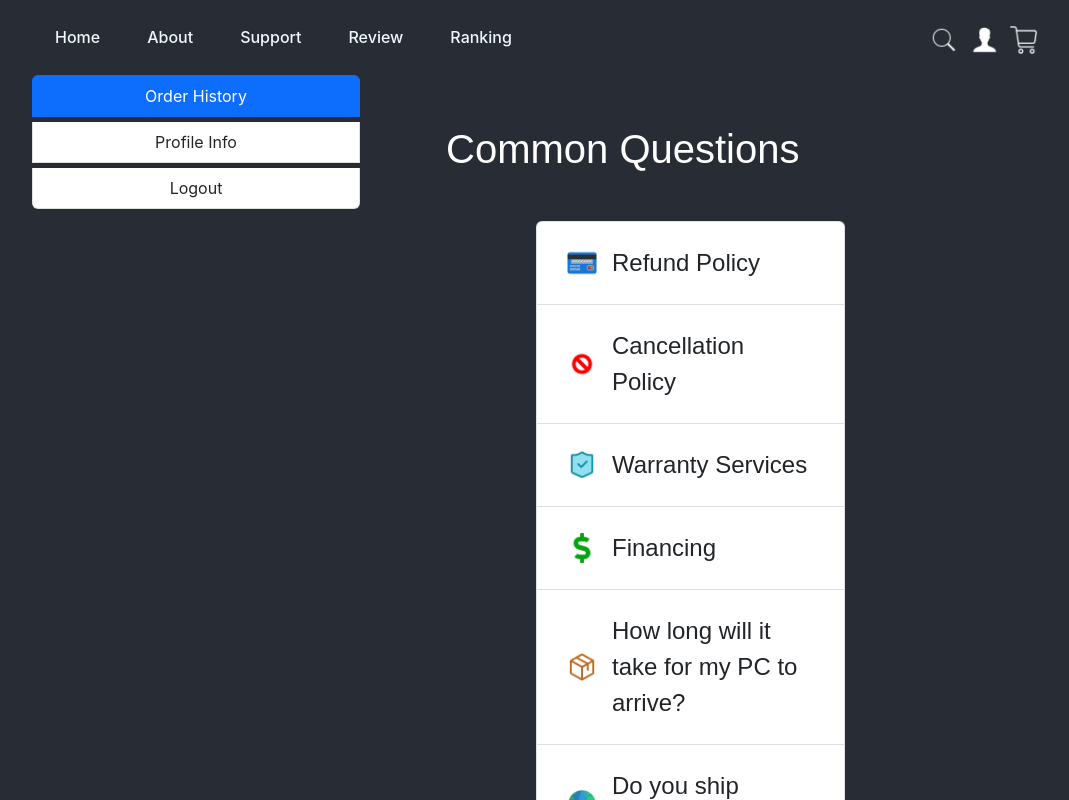
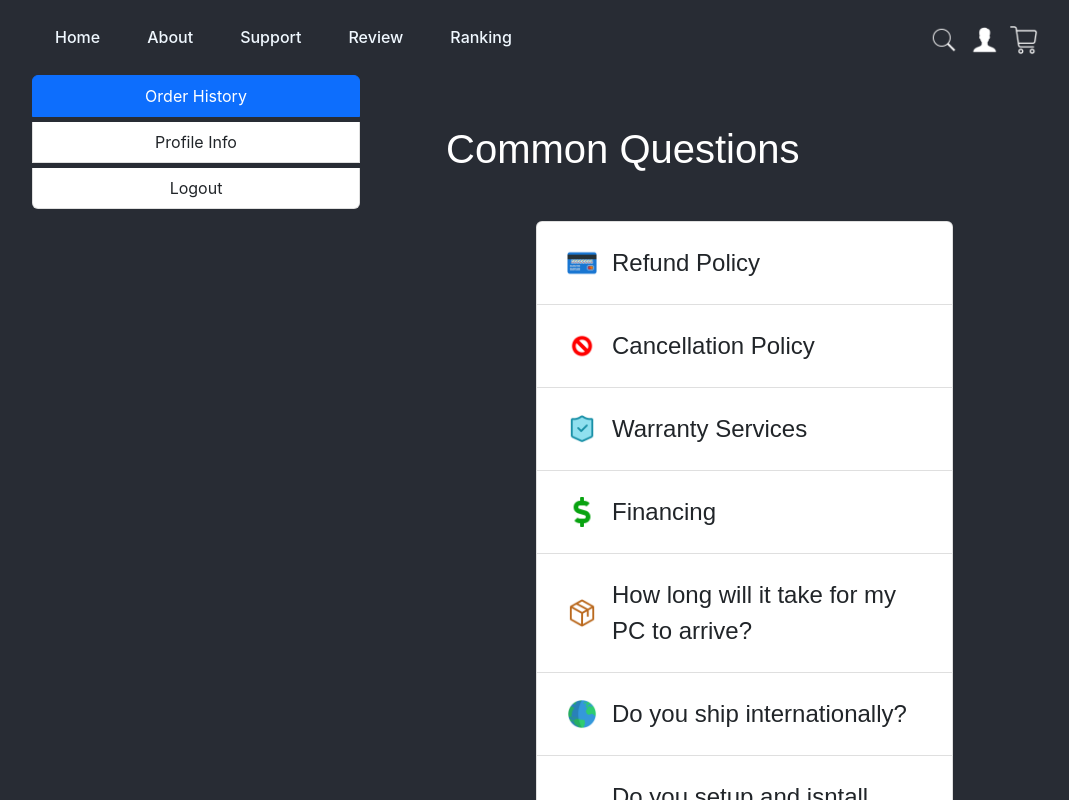
Before and after one commit to SChalo99/proyecto-prograweb-grupo1, a React (Create React App) app: page / in a window 1280 px wide. Shown: the top 800 px of the page, without its empty margins (70-1139 px from the left). Built offline with nearby package versions, Linux system fonts and the light colour scheme.

Commit message:
cambios miracle

```diff
--- a/src/components/Questions/CommonQuestions.jsx
+++ b/src/components/Questions/CommonQuestions.jsx
@@ -41,7 +41,7 @@ const CommonQuestions = () => {
         width: "30px"
     }
     const containerStyle = {
-        width: "80%",
+        width: "100%",
         marginLeft: "0px",
     }
     return (
--- a/src/components/SupportGuides/SupportGuide.jsx
+++ b/src/components/SupportGuides/SupportGuide.jsx
@@ -17,7 +17,8 @@ const SupportGuide = () => {
 
     const containerOpciones = {
         marginTop: "40px",
-        marginLeft: "140px"
+        marginLeft: "140px",
+        width: "100%"
     }
     const filaLista = {
         textAlign: "left",
```
